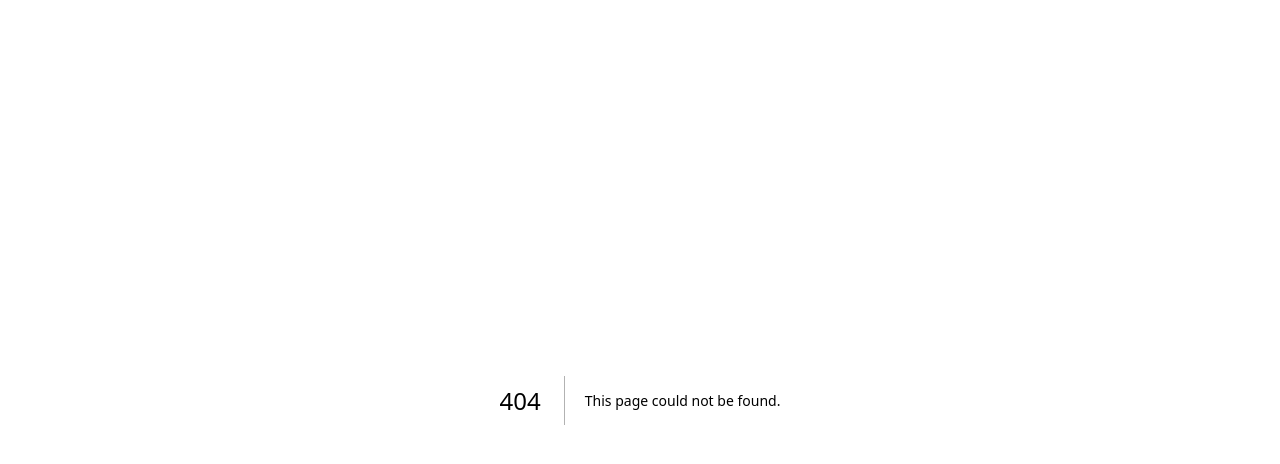
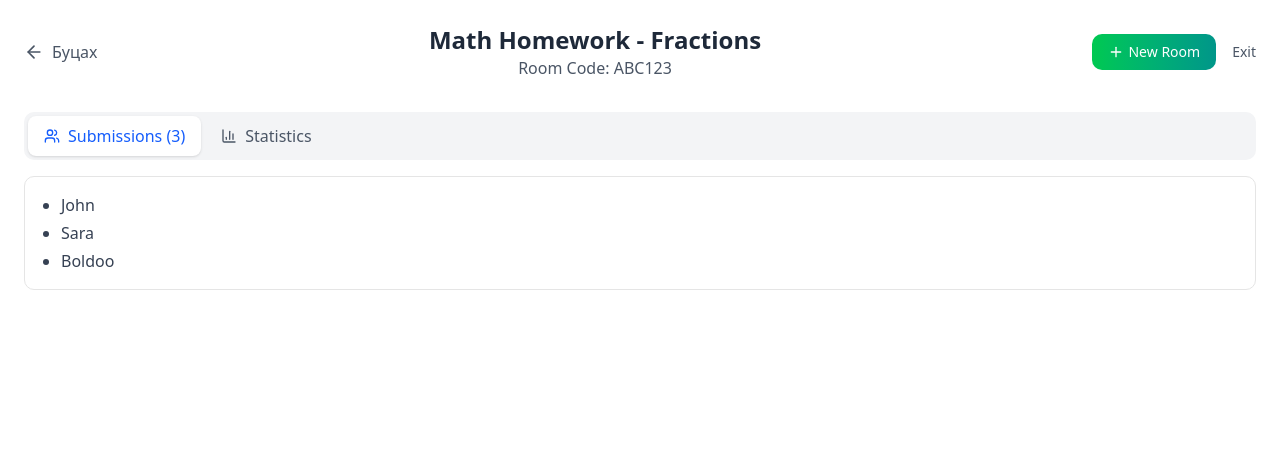
Before and after one commit to 2k1-Pinequest/Quest, a Next.js app in the folder client/: page /teacherAssignmentDetail in a window 1280 px wide. Before the commit this address had no page. Shown: the top 464 px of the page. Built offline with nearby package versions, Linux system fonts and the light colour scheme.

Commit message:
feat: structured router for teacher submissions & AI analysis

```diff
--- /dev/null
+++ b/client/src/app/teacherAssignmentDetail/assignmentSubAnalyze.tsx
@@ -0,0 +1,11 @@
+import { TeacherAssignDetailHeader } from "@/components/teacher/assignmentDetail/assignmentdetailHeader";
+import { AssignmentTab } from "@/components/teacher/assignmentDetail/assignmentTab";
+
+export const AssignmentDetails = () => {
+  return (
+    <div className="min-h-screen p-6">
+      <TeacherAssignDetailHeader />
+      <AssignmentTab />
+    </div>
+  );
+};
--- /dev/null
+++ b/client/src/app/teacherAssignmentDetail/page.tsx
@@ -0,0 +1,12 @@
+"use client";
+import StudentDashboard from "@/components/student/StudentDashboard";
+import Student from "@/components/student/studentQuiz";
+import { AssignmentDetails } from "./assignmentSubAnalyze";
+
+export default function TeacherAssignDetail() {
+  return (
+    <div>
+      <AssignmentDetails />
+    </div>
+  );
+}
--- /dev/null
+++ b/client/src/components/teacher/assignmentDetail/assignmentTab.tsx
@@ -0,0 +1,61 @@
+import { useState } from "react";
+import { Users, BarChart3 } from "lucide-react";
+
+export const AssignmentTab = () => {
+  // Түр зуурын state
+  const [selectedTab, setSelectedTab] = useState("submissions");
+
+  // Dummy өгөгдөл (дараа нь props/state-оор солино)
+  const currentRoom = {
+    submissions: [
+      { id: 1, student: "John" },
+      { id: 2, student: "Sara" },
+      { id: 3, student: "Boldoo" },
+    ],
+  };
+
+  return (
+    <div className="mb-8">
+      <nav className="flex space-x-1 bg-gray-100 rounded-lg p-1">
+        {/* Submissions tab */}
+        <button
+          onClick={() => setSelectedTab("submissions")}
+          className={`flex items-center px-4 py-2 rounded-md transition-all duration-200 ${
+            selectedTab === "submissions"
+              ? "bg-white shadow-sm text-blue-600"
+              : "text-gray-600 hover:text-gray-800"
+          }`}
+        >
+          <Users className="h-4 w-4 mr-2" />
+          Submissions ({currentRoom.submissions.length})
+        </button>
+
+        {/* Stats tab */}
+        <button
+          onClick={() => setSelectedTab("stats")}
+          className={`flex items-center px-4 py-2 rounded-md transition-all duration-200 ${
+            selectedTab === "stats"
+              ? "bg-white shadow-sm text-blue-600"
+              : "text-gray-600 hover:text-gray-800"
+          }`}
+        >
+          <BarChart3 className="h-4 w-4 mr-2" />
+          Statistics
+        </button>
+      </nav>
+
+      {/* Dummy content */}
+      <div className="mt-4 p-4 border rounded-lg bg-white">
+        {selectedTab === "submissions" ? (
+          <ul className="list-disc pl-5 space-y-1 text-gray-700">
+            {currentRoom.submissions.map((s) => (
+              <li key={s.id}>{s.student}</li>
+            ))}
+          </ul>
+        ) : (
+          <p className="text-gray-700">📊 Statistics content here...</p>
+        )}
+      </div>
+    </div>
+  );
+};
--- /dev/null
+++ b/client/src/components/teacher/assignmentDetail/assignmentdetailHeader.tsx
@@ -0,0 +1,52 @@
+import { ArrowLeft, Plus } from "lucide-react";
+import { useRouter } from "next/navigation";
+
+export const TeacherAssignDetailHeader = () => {
+  const router = useRouter();
+  // Түр зуурын жишээ өгөгдөл
+  const currentRoom = {
+    homeworkTitle: "Math Homework - Fractions",
+    code: "ABC123",
+  };
+
+  return (
+    <div className="max-w-7xl mx-auto">
+      <div className="flex items-center justify-between mb-8">
+        {/* Back button */}
+        <button
+          onClick={() => router.push("/teacherRoom")}
+          className="flex items-center text-gray-600 hover:text-gray-800 transition-colors duration-200"
+        >
+          <ArrowLeft className="h-5 w-5 mr-2" />
+          Буцах
+        </button>
+
+        {/* Title + room code */}
+        <div className="text-center">
+          <h1 className="text-2xl font-bold text-gray-800">
+            {currentRoom.homeworkTitle}
+          </h1>
+          <p className="text-gray-600">Room Code: {currentRoom.code}</p>
+        </div>
+
+        {/* Right side buttons */}
+        <div className="flex items-center space-x-4">
+          <button
+            onClick={() => console.log("Create new room")}
+            className="flex items-center bg-gradient-to-r from-green-500 to-teal-600 text-white px-4 py-2 rounded-lg font-medium hover:from-green-600 hover:to-teal-700 transition-all duration-200 text-sm"
+          >
+            <Plus className="h-4 w-4 mr-1" />
+            New Room
+          </button>
+
+          <button
+            onClick={() => console.log("Exit")}
+            className="text-gray-600 hover:text-gray-800 transition-colors duration-200 text-sm"
+          >
+            Exit
+          </button>
+        </div>
+      </div>
+    </div>
+  );
+};
--- a/client/src/components/teacher/teacherDashboard.tsx
+++ b/client/src/components/teacher/teacherDashboard.tsx
@@ -1,8 +1,14 @@
+"use client";
+
 import { BookOpen, CirclePlus } from "lucide-react";
 import { TeacherClassRoomHeader } from "./teacherClassroomHeader";
 import { TeacherAssignmentForm } from "./teacheAssignmentForm";
 
+import { useRouter } from "next/navigation";
+
 export const TeacherClassRooms = () => {
+  const router = useRouter();
+
   return (
     <div className="min-h-screen bg-gradient-to-br from-blue-50 to-indigo-100">
       <TeacherClassRoomHeader />
@@ -55,14 +61,13 @@ export const TeacherClassRooms = () => {
                 </div>
 
                 <TeacherAssignmentForm />
-
               </div>
             </div>
 
-            {/* neg shirheg daalgawar orood harhaar huuhed bolgonii submission haragdana*/}
-            <div className="space-y-6">
+            {/* neg shirheg daalgawar orood harhaar huuhed bolgonii submission ba ai analyze haragdana */}
+
+            <div className="space-y-6"    onClick={() => router.push("/teacherAssignmentDetail")}>
               <div className="bg-white rounded-2xl shadow-lg p-6">
-
                 <div className="flex justify-between items-start mb-4">
                   <div>
                     <h3 className="text-xl font-semibold text-gray-900">
@@ -77,8 +82,7 @@ export const TeacherClassRooms = () => {
                 <div className="space-y-4">
                   <div className="text-center py-8 text-gray-500 flex flex-col justify-center items-center">
                     {" "}
-
-                    <BookOpen className="h-15 w-15"/>
+                    <BookOpen className="h-15 w-15" />
                     No submissions yet
                   </div>
                 </div>
```
Also changed, not shown: client/src/components/teacher/assignmentItem.tsx (added).
